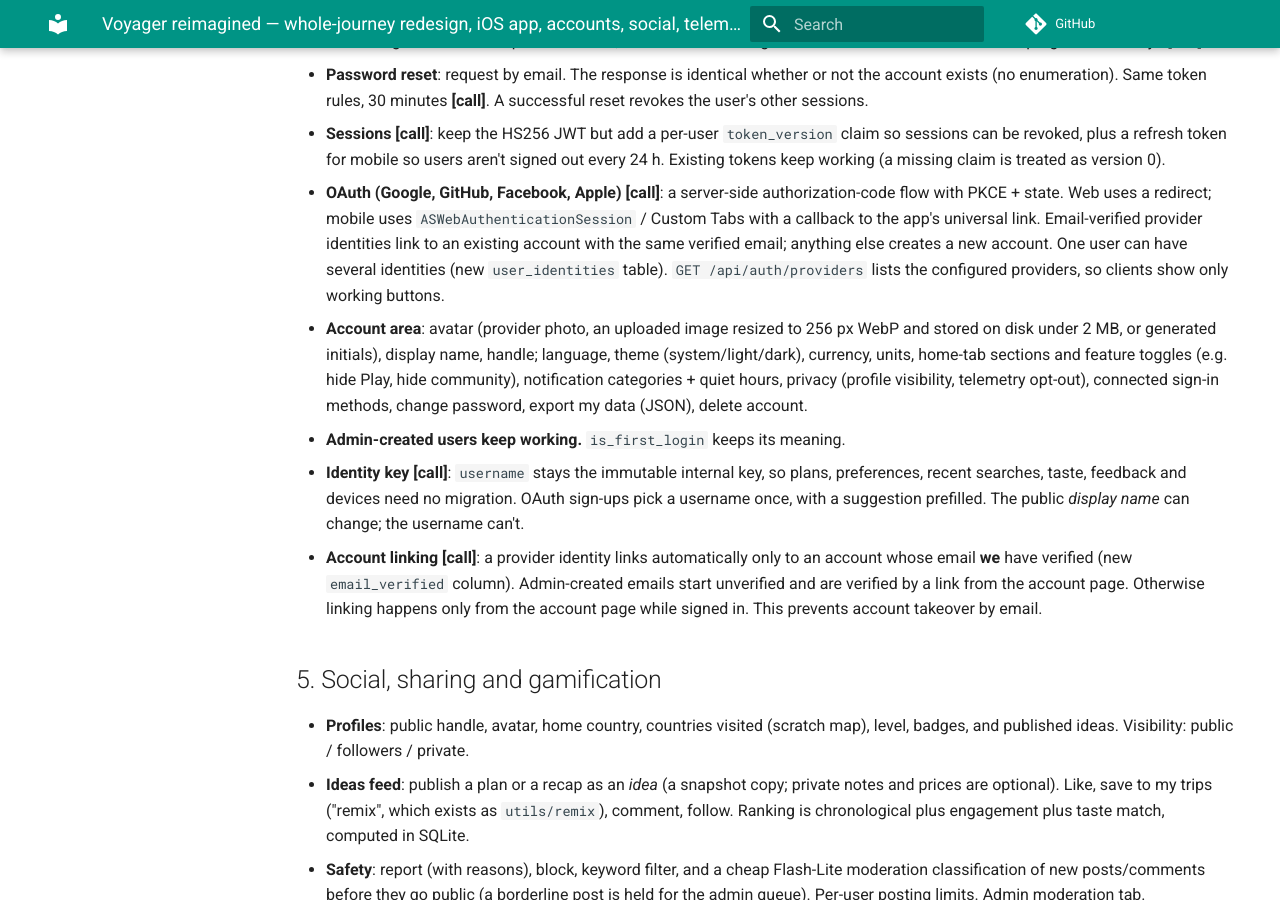
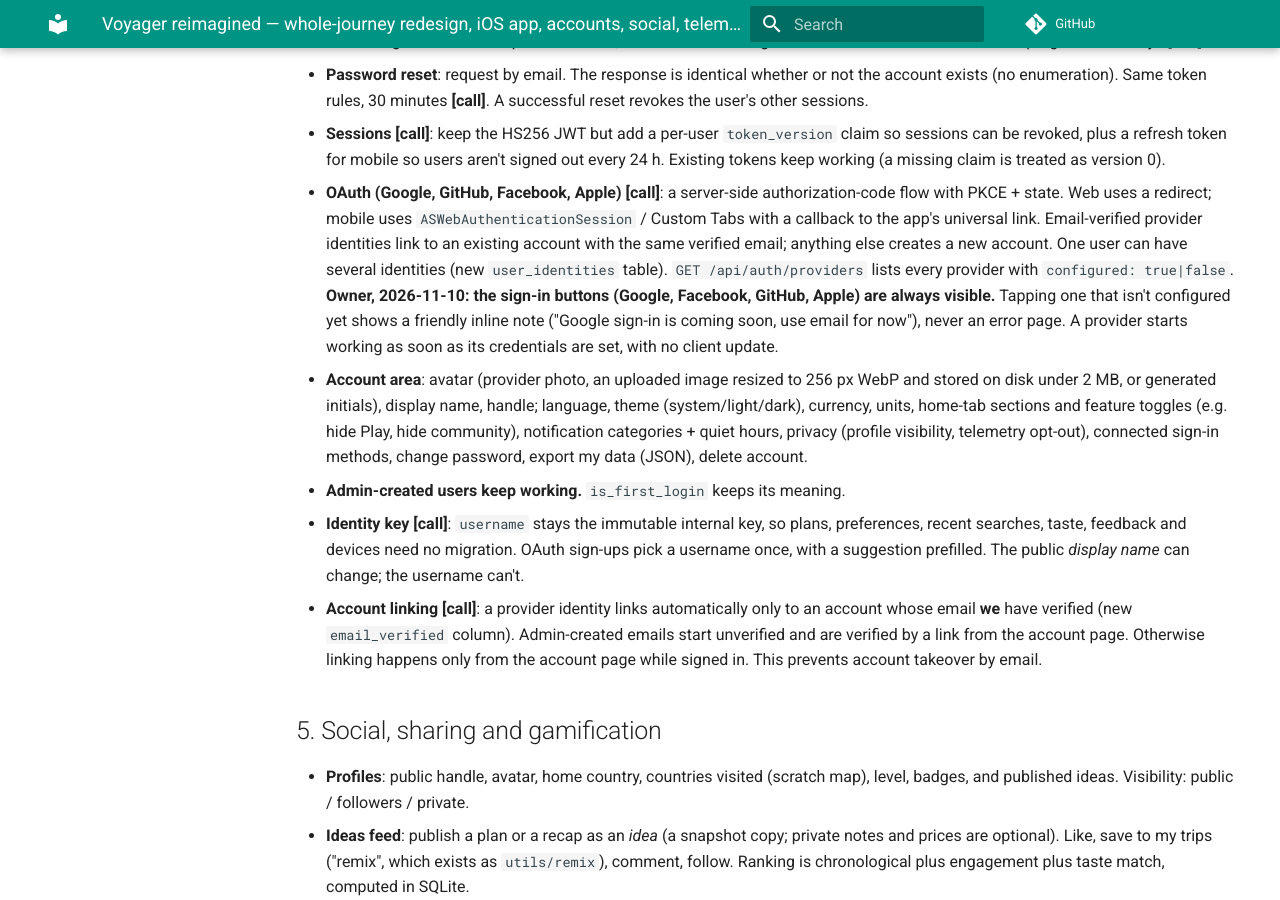
Before and after one commit to rupakc/travel-planner, an MkDocs documentation site: the page built from docs/superpowers/specs/2026-11-10-voyager-reimagined-design.md, in a window 1280 px wide and 900 px high, scrolled down 3919 px. Built offline with MkDocs 1.6.1 and Material for MkDocs 9.7.7, drawn with Linux system fonts in a browser that asks for light colours; comment, search, counter and statistics services are not loaded.

Commit message:
docs: sign-in buttons always visible (owner request); Phase 0 Task 14
Co-Authored-By: Claude Opus 5.5 <noreply@anthropic.com>

```diff
--- a/docs/superpowers/specs/2026-11-10-voyager-reimagined-design.md
+++ b/docs/superpowers/specs/2026-11-10-voyager-reimagined-design.md
@@ -140,7 +140,10 @@ SPA reads plans exactly as today and ignores the new columns.
   Web uses a redirect; mobile uses `ASWebAuthenticationSession` / Custom Tabs with a callback to the app's
   universal link. Email-verified provider identities link to an existing account with the same verified email;
   anything else creates a new account. One user can have several identities (new `user_identities` table).
-  `GET /api/auth/providers` lists the configured providers, so clients show only working buttons.
+  `GET /api/auth/providers` lists every provider with `configured: true|false`. **Owner, 2026-11-10: the
+  sign-in buttons (Google, Facebook, GitHub, Apple) are always visible.** Tapping one that isn't configured yet
+  shows a friendly inline note ("Google sign-in is coming soon, use email for now"), never an error page.
+  A provider starts working as soon as its credentials are set, with no client update.
 - **Account area**: avatar (provider photo, an uploaded image resized to 256 px WebP and stored on disk under
   2 MB, or generated initials), display name, handle; language, theme (system/light/dark), currency, units,
   home-tab sections and feature toggles (e.g. hide Play, hide community), notification categories + quiet hours,
```
Also changed, not shown: docs/superpowers/plans/2026-11-10-phase0-foundations.md (+17 -1 lines).
